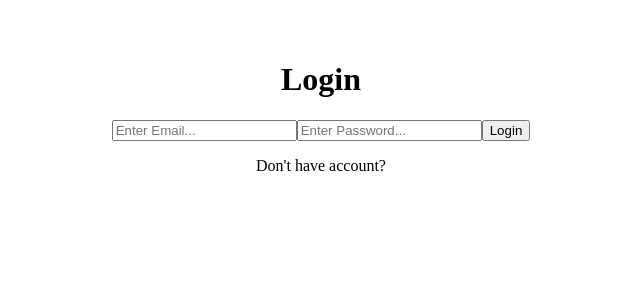
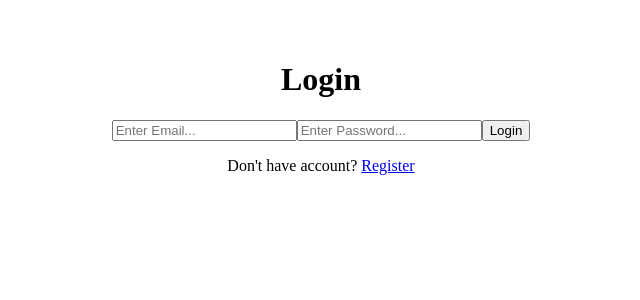
Before and after one commit to Aryanarya01/Auth-notes-app, a React app in the folder frontend/: page / in a window 1280 px wide. Shown: the top 300 px of the page, without its empty margins (319-959 px from the left). Built offline with nearby package versions, Linux system fonts and the light colour scheme; no server answers; the HTML template or start-up script is replaced by a standard one.

Commit message:
Login frontend

```diff
--- a/frontend/src/pages/Login.tsx
+++ b/frontend/src/pages/Login.tsx
@@ -34,7 +34,7 @@ const Login = ()=>{
                     <input type="text" value={email} placeholder="Enter Email..." onChange={(e)=>setEmail(e.target.value)} />
                     <input type="password" value={password} placeholder="Enter Password..." onChange={(e)=>setPassword(e.target.value)}/>
                     <button type="submit">Login</button>
-                    <p>Don't have account? <Link></Link></p>
+                    <p>Don't have account? <Link to="/register">Register</Link></p>
                 </form>
             </div>
         </>
```
